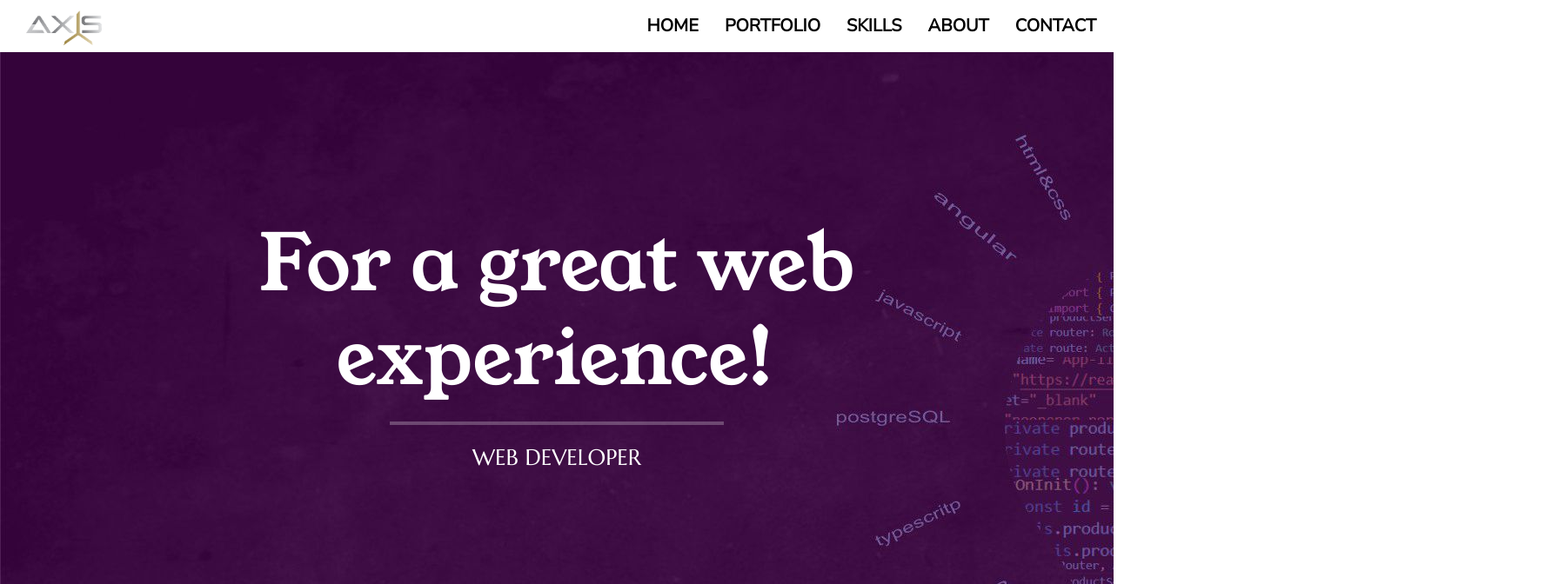
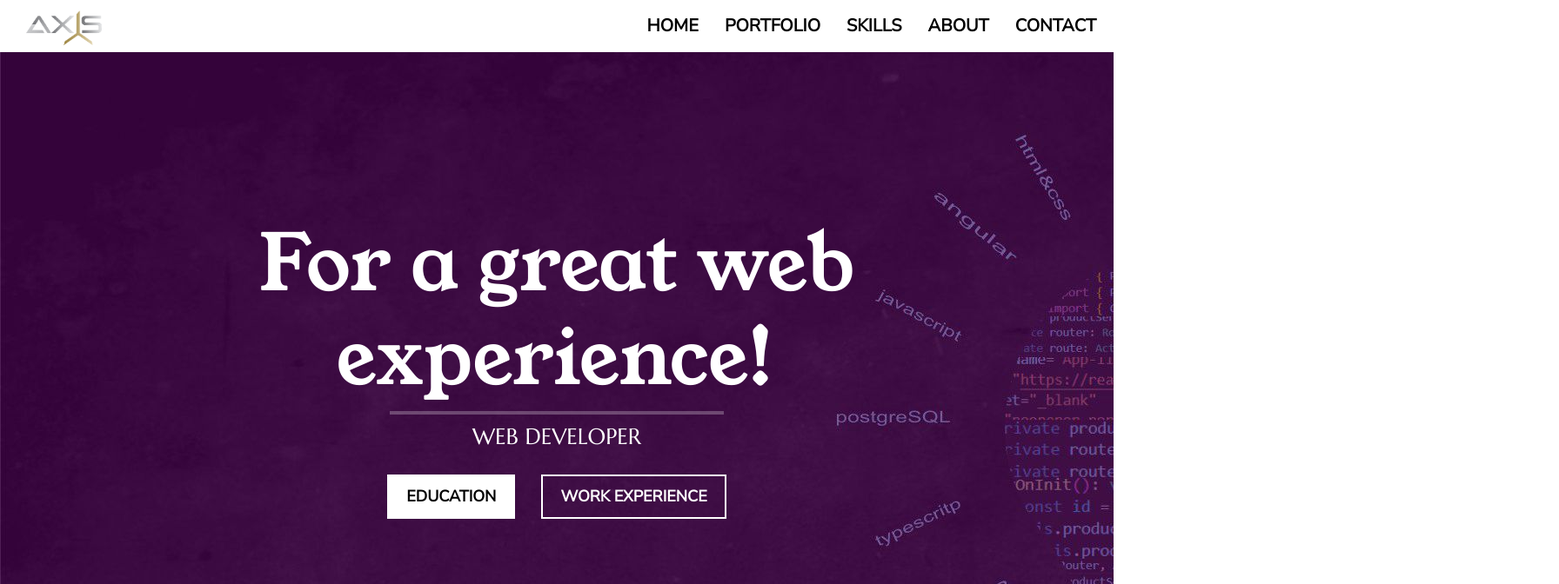
Before and after one commit to maisappreis/maisappreis.github.io, a React (Create React App) app in the folder frontend/: page / in a window 1280 px wide. Shown: the top 672 px of the page at 87% size, 1792 px wide, since content can reach past the window. Built offline with nearby package versions, Linux system fonts and the light colour scheme; a web font is replaced by a local one.

Commit message:
feat: It was added two buttons on the home page.

```diff
--- a/frontend/src/components/about/About.css
+++ b/frontend/src/components/about/About.css
@@ -5,7 +5,7 @@
 
 .about-flex {
     display: grid;
-    grid-template-columns: repeat(2, 70%);
+    grid-template-columns: 70% 30%;
     font-family: 'Marcellus', serif, sans-serif;
     grid-auto-rows: 450px;
     width: 100vw;
--- a/frontend/src/components/button/Button.css
+++ b/frontend/src/components/button/Button.css
@@ -11,6 +11,36 @@
     z-index: 5;
 }
 
+.button-area {
+    display: flex;
+    justify-content: center;
+    font-family: 'Nunito Sans', sans-serif;
+    font-weight: bold;
+    margin: 20px 0;
+}
+
+.link-area {
+    margin: 0px 15px;
+}
+
+.bnt {
+    border: none;
+    text-decoration: none;
+    font-weight: bold;
+    padding: 10px 20px;
+    font-size: 18px;
+    border: 2px solid white;
+}
+
+.white {
+    background-color: white;
+}
+
+.transparent {
+    background-color: transparent;
+    color: white;
+}
+
 @media screen and (max-width: 500px) {
     .up-button { display: none; }
 }
--- a/frontend/src/components/button/ColorButton.jsx
+++ b/frontend/src/components/button/ColorButton.jsx
@@ -2,10 +2,10 @@ import React from "react";
 import "./Button.css";
 
 const ColorButton = props =>
-    <button className="up-button">
-        <a href="#portfolio">
-            <div></div>
-        </a>
-    </button>
+    <a className="link-area" href="#portfolio">
+        <button className="bnt white">
+            EDUCATION
+        </button>
+    </a>
 
 export default ColorButton;
--- /dev/null
+++ b/frontend/src/components/button/TransparentButton.jsx
@@ -0,0 +1,11 @@
+import React from "react";
+import "./Button.css";
+
+const TransparentButton = props =>
+    <a className="link-area" href="#portfolio">
+        <button className="bnt transparent">
+            WORK EXPERIENCE
+        </button>
+    </a>
+
+export default TransparentButton;
--- a/frontend/src/components/home/Home.jsx
+++ b/frontend/src/components/home/Home.jsx
@@ -2,8 +2,8 @@ import React from "react";
 import "./Home.css";
 import "../../main/App.css";
 import ImgHome from "./ImgHome";
-// import UpButton from "../button/UpButton";
 import ColorButton from "../button/ColorButton";
+import TransparentButton from "../button/TransparentButton";
 
 
 const Home = props =>
@@ -14,10 +14,12 @@ const Home = props =>
                 <h1 className="title">For a great web experience!</h1>
                 <hr className="hr-line"/>
                 <h4 className="subtitle-1">WEB DEVELOPER</h4>
+                <div className="button-area">
+                    <ColorButton />
+                    <TransparentButton />
+                </div>
             </div>
         </section>
-        {/* <UpButton /> */}
-        <ColorButton />
     </div>
 
 export default Home;
```
Also changed, not shown: frontend/src/components/button/TranspButton.jsx (deleted).
